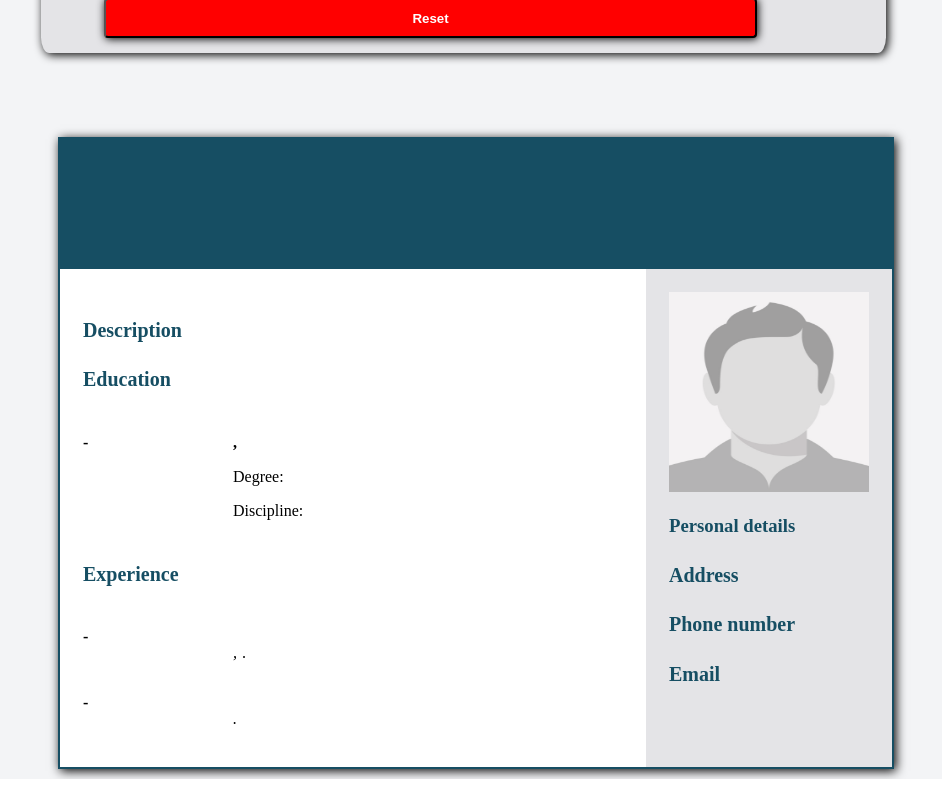
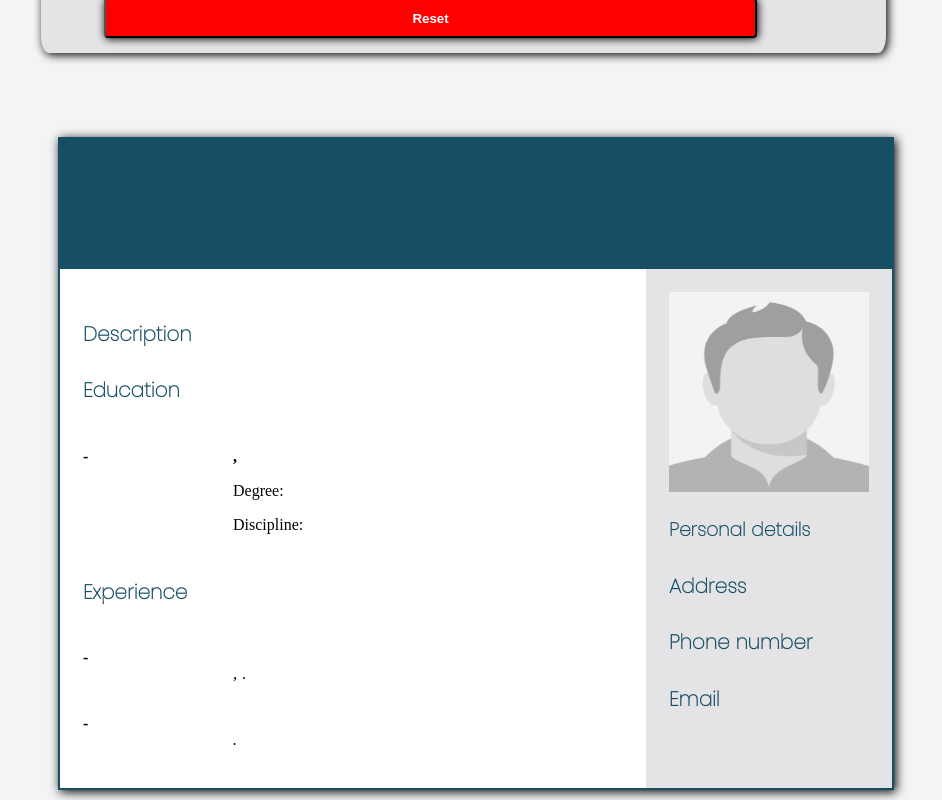
Before and after one commit to Lakatabu01/cv-application, a React (Create React App) app: page / in a window 1280 px wide. Shown: the part 1672-2472 px from the top of the page, without its empty margins (164-1106 px from the left). Before the commit the page ends 2451 px from the top, so only its background shows below. Built offline with nearby package versions, Linux system fonts and the light colour scheme.

Commit message:
finish project

```diff
--- a/public/index.html
+++ b/public/index.html
@@ -24,7 +24,7 @@
       work correctly both with client-side routing and a non-root public URL.
       Learn how to configure a non-root public URL by running `npm run build`.
     -->
-    <title>React App</title>
+    <title>cv App</title>
   </head>
   <body>
     <noscript>You need to enable JavaScript to run this app.</noscript>
--- a/src/App.js
+++ b/src/App.js
@@ -118,7 +118,6 @@ class App extends Component {
                 onChange={this.handleChange}
                 placeholder="Photo URL"
                 accept="image/*"
-                value={this.state.imageLink}
               />
             </div>
 
--- a/src/components/components.css
+++ b/src/components/components.css
@@ -1,3 +1,8 @@
+@font-face{
+  font-family: "MyFont";
+  src:
+  url(../../public/Poppins-Thin.ttf);
+}
 .header{
   text-align: center;
   background-color: black;
@@ -71,3 +76,6 @@ img{
 .blue{
   color: #164e63;
 }
+.change-font{
+  font-family: "MyFont";
+}
--- a/src/components/cv.js
+++ b/src/components/cv.js
@@ -17,14 +17,14 @@ class Resume extends Component {
 
           <div className="section-b">
             <div>
-              <h4 className="blue">Description</h4>
+              <h4 className="blue  change-font">Description</h4>
               <p className="user-description">
                 {this.props.displayDescription}
               </p>
             </div>
 
             <div>
-              <h4 className="blue">Education</h4>
+              <h4 className="blue  change-font">Education</h4>
               <div className="experience">
                 <div>
                   <p className="work-date">
@@ -43,9 +43,7 @@ class Resume extends Component {
                       {this.props.displayUniCity}
                     </b>
                   </p>
-                  <p>
-                    Degree:<i> {this.props.displayDegree}</i>
-                  </p>
+                  <p>Degree: {this.props.displayDegree}</p>
                   <p>
                     Discipline:<i> {this.props.displayDiscipline}</i>
                   </p>
@@ -54,7 +52,7 @@ class Resume extends Component {
             </div>
 
             <div>
-              <h4 className="blue">Experience</h4>
+              <h4 className="blue  change-font">Experience</h4>
               <div className="experience">
                 <div>
                   <p className="work-date">
@@ -112,20 +110,20 @@ class Resume extends Component {
               <img src={this.props.test} alt="" />
             </div>
 
-            <h3 className="blue">Personal details</h3>
+            <h3 className="blue  change-font">Personal details</h3>
 
             <div>
-              <h4 className="blue">Address</h4>
+              <h4 className="blue  change-font">Address</h4>
               <p>{this.props.displayAddress}</p>
             </div>
 
             <div>
-              <h4 className="blue">Phone number</h4>
+              <h4 className="blue  change-font">Phone number</h4>
               <p>{this.props.displayNumber}</p>
             </div>
 
             <div>
-              <h4 className="blue">Email</h4>
+              <h4 className="blue change-font">Email</h4>
               <p>{this.props.displayEmail}</p>
             </div>
           </div>
```
Also changed, not shown: public/Poppins-Thin.ttf (added).
